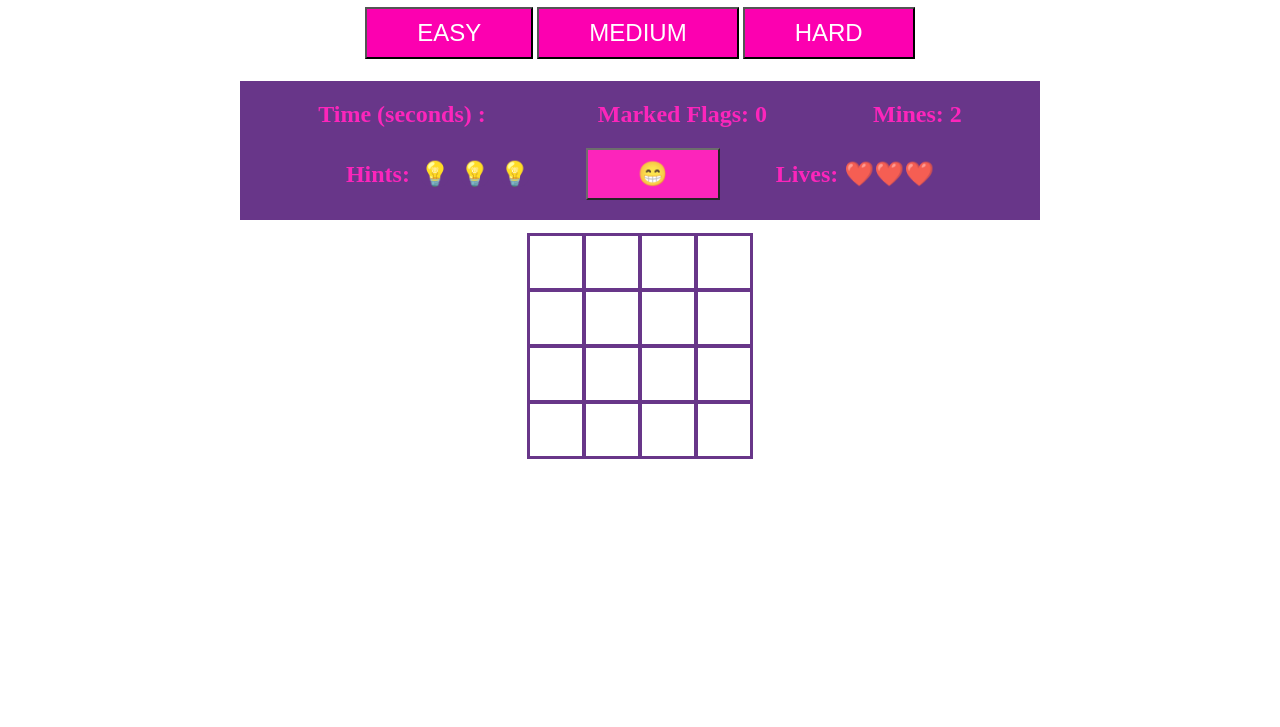
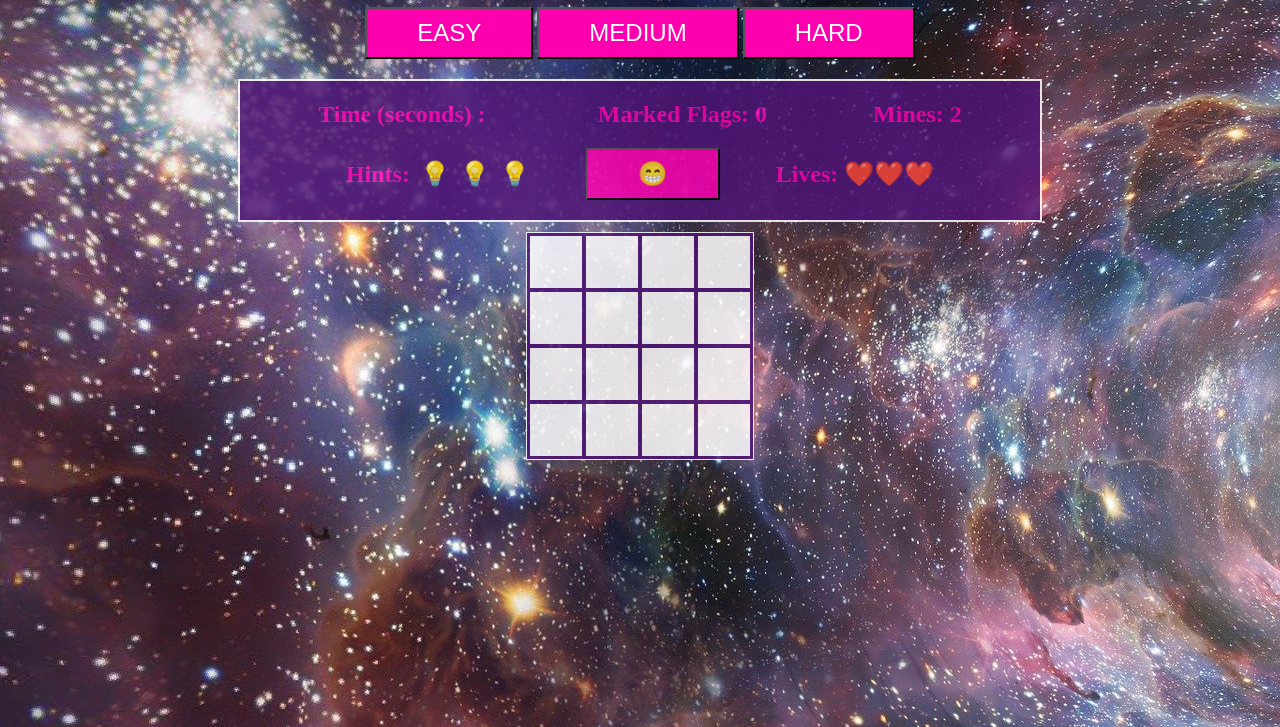
Before and after one commit to yuvaal12/CA-YUVAL-BEN-SHAUL, a plain HTML site: page index.html in a window 1280 px wide. Shown: the part 73-800 px from the top of the page. Drawn offline with Linux system fonts and the light colour scheme.

Commit message:
Update mines.css

```diff
--- a/css/mines.css
+++ b/css/mines.css
@@ -1,6 +1,6 @@
 body {
     /* background-color: black; */
-    background-image: url("img/1.jpg");
+    background-image: url("../img/1.jpg");
     text-align: center;
     background-repeat: no-repeat;
 }
```
